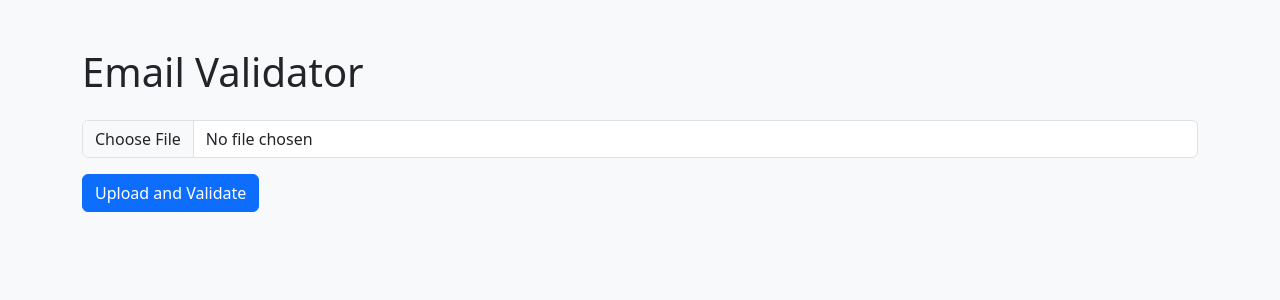
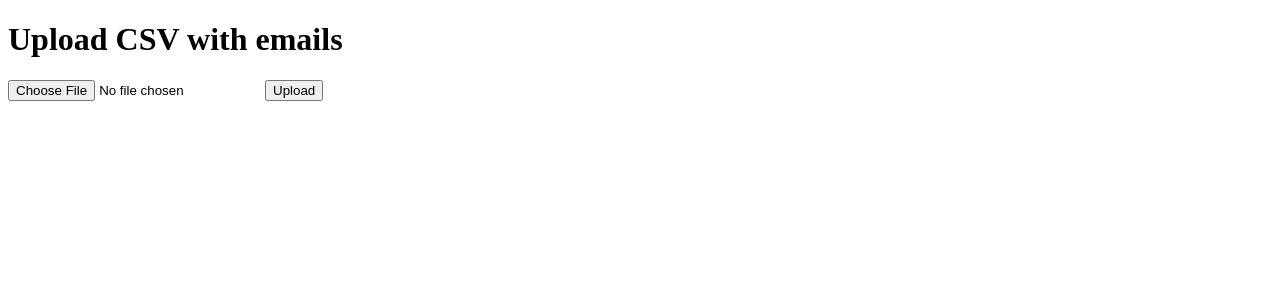
Before and after one commit to robertbet60/email-validator, a Flask app: page / in a window 1280 px wide. Shown: the top 300 px of the page. Run offline with Flask 3, Linux system fonts and the light colour scheme.

Commit message:
ProgressbarUpdate index.html

```diff
--- a/templates/index.html
+++ b/templates/index.html
@@ -1,85 +1,44 @@
+
 <!doctype html>
 <html lang="en">
 <head>
-  <meta charset="utf-8">
+  <meta charset="UTF-8">
   <title>Email Validator</title>
-  <link href="https://cdn.jsdelivr.net/npm/bootstrap@5.3.0/dist/css/bootstrap.min.css" rel="stylesheet">
-  <style>
-    #loader { display: none; }
-  </style>
 </head>
-<body class="bg-light">
-<div class="container mt-5">
-  <h1 class="mb-4">Email Validator</h1>
+<body>
+  <h1>Upload CSV with emails</h1>
   <form id="upload-form">
-    <div class="mb-3">
-      <input class="form-control" type="file" name="file" id="file-input" required>
-    </div>
-    <button class="btn btn-primary" type="submit">Upload and Validate</button>
+    <input type="file" name="file" required>
+    <button type="submit">Upload</button>
   </form>
+  <p id="progress"></p>
+  <div id="result"></div>
+  <script>
+    document.getElementById("upload-form").onsubmit = async function(e) {
+      e.preventDefault();
+      const formData = new FormData(e.target);
+      const response = await fetch("/validate", { method: "POST", body: formData });
+      if (!response.ok) return alert("Validation failed");
+      const data = await response.json();
+      checkProgress(data.downloads);
+    };
 
-  <div id="loader" class="mt-4">
-    <div class="spinner-border text-primary" role="status">
-      <span class="visually-hidden">Validating...</span>
-    </div>
-    <p class="mt-2">Processing, please wait...</p>
-  </div>
-
-  <div id="results" class="mt-4"></div>
-</div>
-
-<script>
-const form = document.getElementById("upload-form");
-const loader = document.getElementById("loader");
-const results = document.getElementById("results");
-
-form.addEventListener("submit", async (e) => {
-  e.preventDefault();
-  const fileInput = document.getElementById("file-input");
-  if (!fileInput.files.length) return;
-
-  const formData = new FormData();
-  formData.append("file", fileInput.files[0]);
-
-  loader.style.display = "block";
-  results.innerHTML = "";
-
-  try {
-    const res = await fetch("/validate", {
-      method: "POST",
-      body: formData
-    });
-
-    const data = await res.json();
-    loader.style.display = "none";
-
-    if (data.error) {
-      results.innerHTML = `<div class="alert alert-danger">${data.error}</div>`;
-      return;
+    async function checkProgress(downloads) {
+      const progressEl = document.getElementById("progress");
+      const interval = setInterval(async () => {
+        const res = await fetch("/progress");
+        const { done, total } = await res.json();
+        progressEl.textContent = `Progress: ${done} / ${total}`;
+        if (done >= total && total !== 0) {
+          clearInterval(interval);
+          document.getElementById("result").innerHTML = `
+            <p><a href="${downloads.all}">Download All</a></p>
+            <p><a href="${downloads.valid}">Download Valid</a></p>
+            <p><a href="${downloads.risky}">Download Risky</a></p>
+          `;
+        }
+      }, 1000);
     }
-
-    let summaryHTML = `<div class="alert alert-info"><strong>Summary:</strong><br>`;
-    for (const [key, val] of Object.entries(data.summary)) {
-      const label = key.includes("valid") ? "✅" :
-                    key.includes("risky") ? "⚠️" :
-                    key.includes("invalid") ? "❌" : "ℹ️";
-      summaryHTML += `${label} <code>${key}</code>: ${val}<br>`;
-    }
-    summaryHTML += `</div>`;
-
-    summaryHTML += `
-      <a class="btn btn-success me-2" href="${data.downloads.all}">Download All</a>
-      <a class="btn btn-outline-primary me-2" href="${data.downloads.valid}">Download Valid Only</a>
-      <a class="btn btn-outline-warning" href="${data.downloads.risky}">Download Risky Only</a>
-    `;
-
-    results.innerHTML = summaryHTML;
-
-  } catch (err) {
-    loader.style.display = "none";
-    results.innerHTML = `<div class="alert alert-danger">Error: ${err.message}</div>`;
-  }
-});
-</script>
+  </script>
 </body>
 </html>
```
